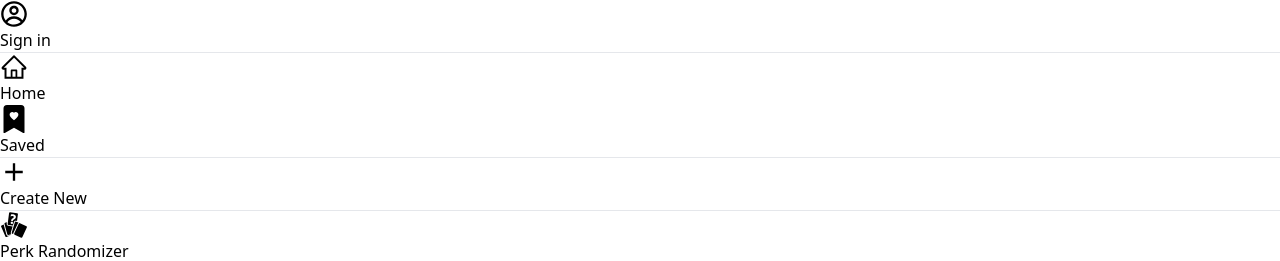
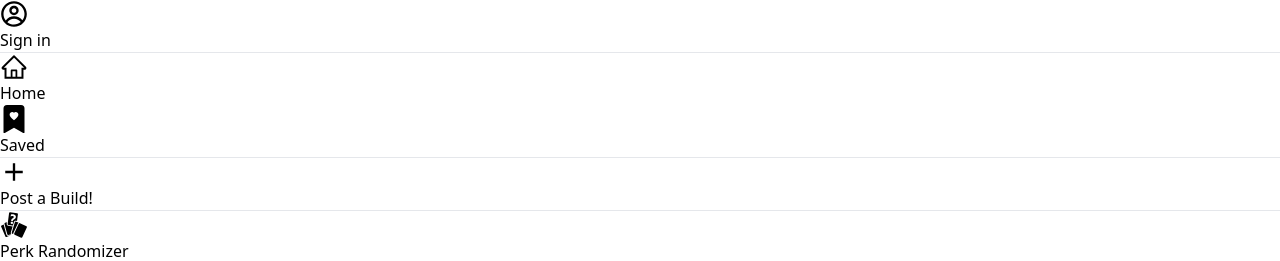
Before and after one commit to TheRealSavi/DBDShare-Client, a React (Vite) app: page / in a window 1280 px wide. Shown: the top 261 px of the page. Built offline with nearby package versions, Linux system fonts and the light colour scheme; no server answers.

Commit message:
changed tooltip for create new to post a build

```diff
--- a/src/components/Navbar.tsx
+++ b/src/components/Navbar.tsx
@@ -55,7 +55,7 @@ const Navbar = () => {
         <SideBarButton
           to="/createnew"
           icon={<IoMdAdd size="28" />}
-          text="Create New"
+          text="Post a Build!"
         />
 
         <hr className="navbar-hr" />
```
